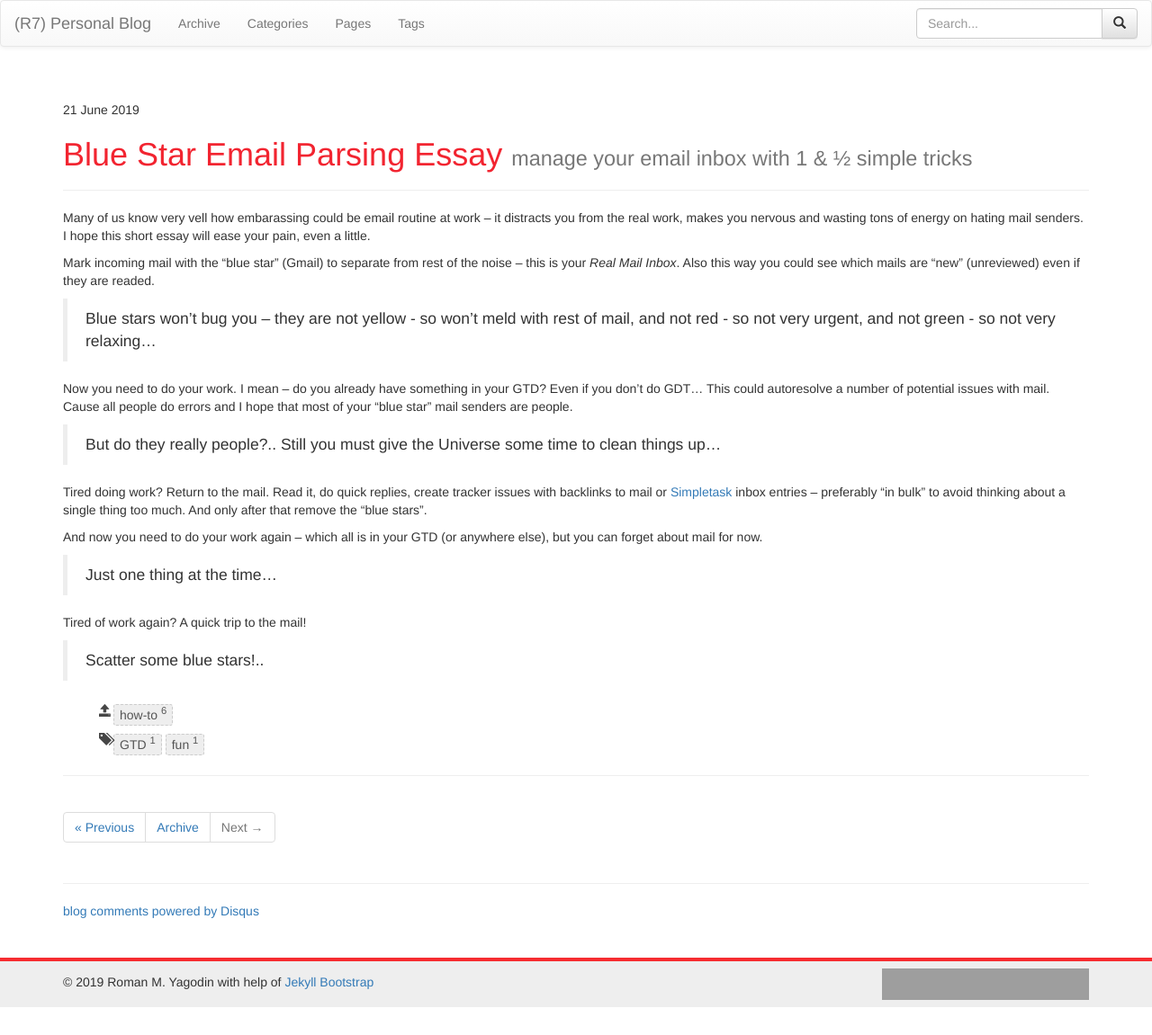
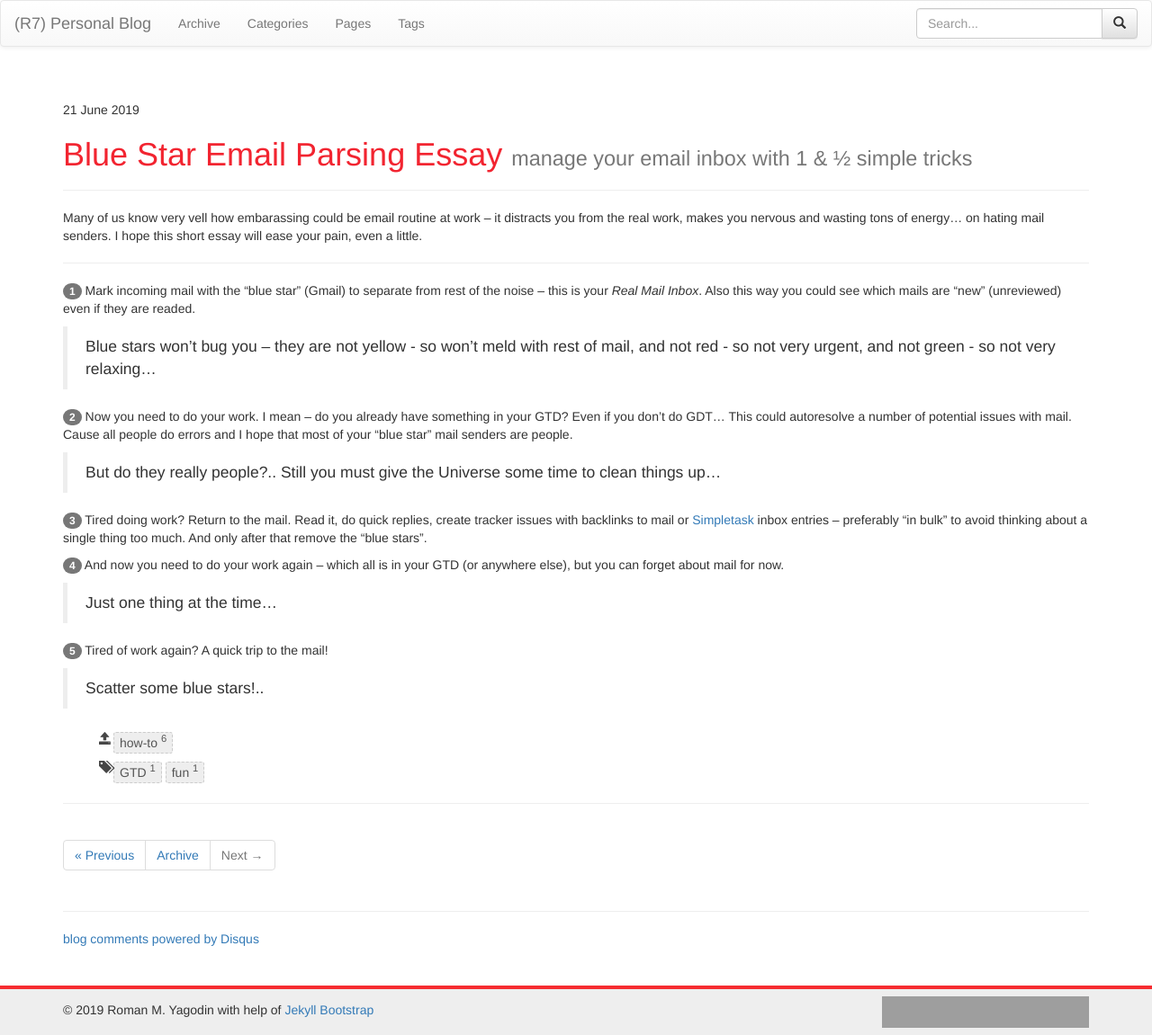
Before and after one commit to roman-yagodin/roman-yagodin.github.io, a Jekyll site: the page built from _posts/2019-06-21-blue-star-email-parsing-essay.md, in a window 1280 px wide. Shown: the whole page at 90% size. Built offline with Jekyll 4.4.1, drawn with Linux system fonts in a browser that asks for light colours; nearby versions of some CDN libraries; comment, search, counter and statistics services are not loaded; before the commit the page ends 1120 px from its top, so only the background shows below that; grey boxes are pictures that could not be loaded.

Commit message:
Separate excerpt from post body,  add badges with numbers

```diff
--- a/_posts/2019-06-21-blue-star-email-parsing-essay.md
+++ b/_posts/2019-06-21-blue-star-email-parsing-essay.md
@@ -7,27 +7,29 @@ tags : [GTD, fun]
 {% include JB/setup %}
 
 Many of us know very vell how embarassing could be email routine at work --
-it distracts you from the real work, makes you nervous and wasting tons of energy on hating mail senders.
+it distracts you from the real work, makes you nervous and wasting tons of energy... on hating mail senders.
 I hope this short essay will ease your pain, even a little.
 
 <!-- more -->
 
-Mark incoming mail with the "blue star" (Gmail) to separate from rest of the noise -- this is your *Real Mail Inbox*.
+* * * * *
+
+<span class="badge">1</span> Mark incoming mail with the "blue star" (Gmail) to separate from rest of the noise -- this is your *Real Mail Inbox*.
 Also this way you could see which mails are "new" (unreviewed) even if they are readed.
 
 > Blue stars won't bug you -- they are not yellow - so won't meld with rest of mail, and not red - so not very urgent, and not green - so not very relaxing...
 
-Now you need to do your work. I mean -- do you already have something in your GTD? Even if you don't do GDT...
+<span class="badge">2</span> Now you need to do your work. I mean -- do you already have something in your GTD? Even if you don't do GDT...
 This could autoresolve a number of potential issues with mail. Cause all people do errors and I hope that most of your "blue star" mail senders are people.
 
 > But do they really people?.. Still you must give the Universe some time to clean things up...
 
-Tired doing work? Return to the mail. Read it, do quick replies, create tracker issues with backlinks to mail or [Simpletask](https://github.com/mpcjanssen/simpletask-android) inbox entries -- preferably "in bulk" to avoid thinking about a single thing too much. And only after that remove the "blue stars".
+<span class="badge">3</span> Tired doing work? Return to the mail. Read it, do quick replies, create tracker issues with backlinks to mail or [Simpletask](https://github.com/mpcjanssen/simpletask-android) inbox entries -- preferably "in bulk" to avoid thinking about a single thing too much. And only after that remove the "blue stars".
 
-And now you need to do your work again -- which all is in your GTD (or anywhere else), but you can forget about mail for now.
+<span class="badge">4</span> And now you need to do your work again -- which all is in your GTD (or anywhere else), but you can forget about mail for now.
 
 > Just one thing at the time...
 
-Tired of work again? A quick trip to the mail!
+<span class="badge">5</span> Tired of work again? A quick trip to the mail!
 
 > Scatter some blue stars!..
```
